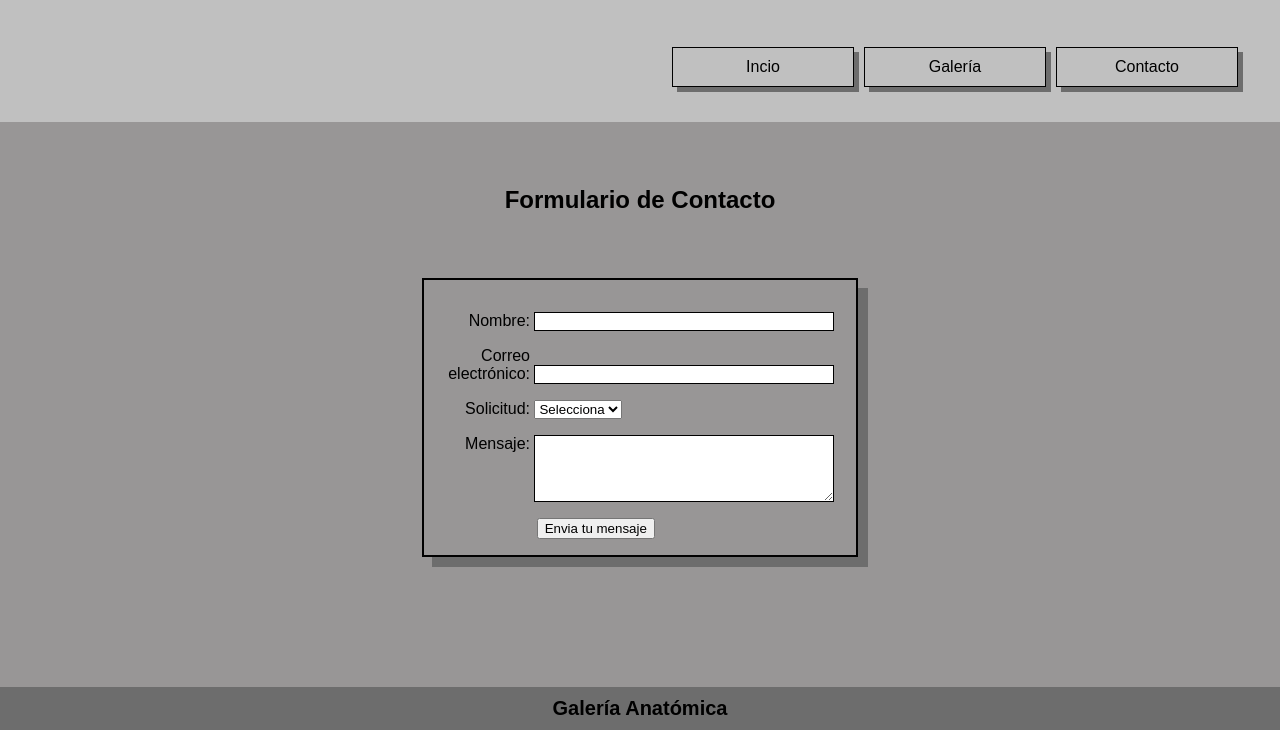
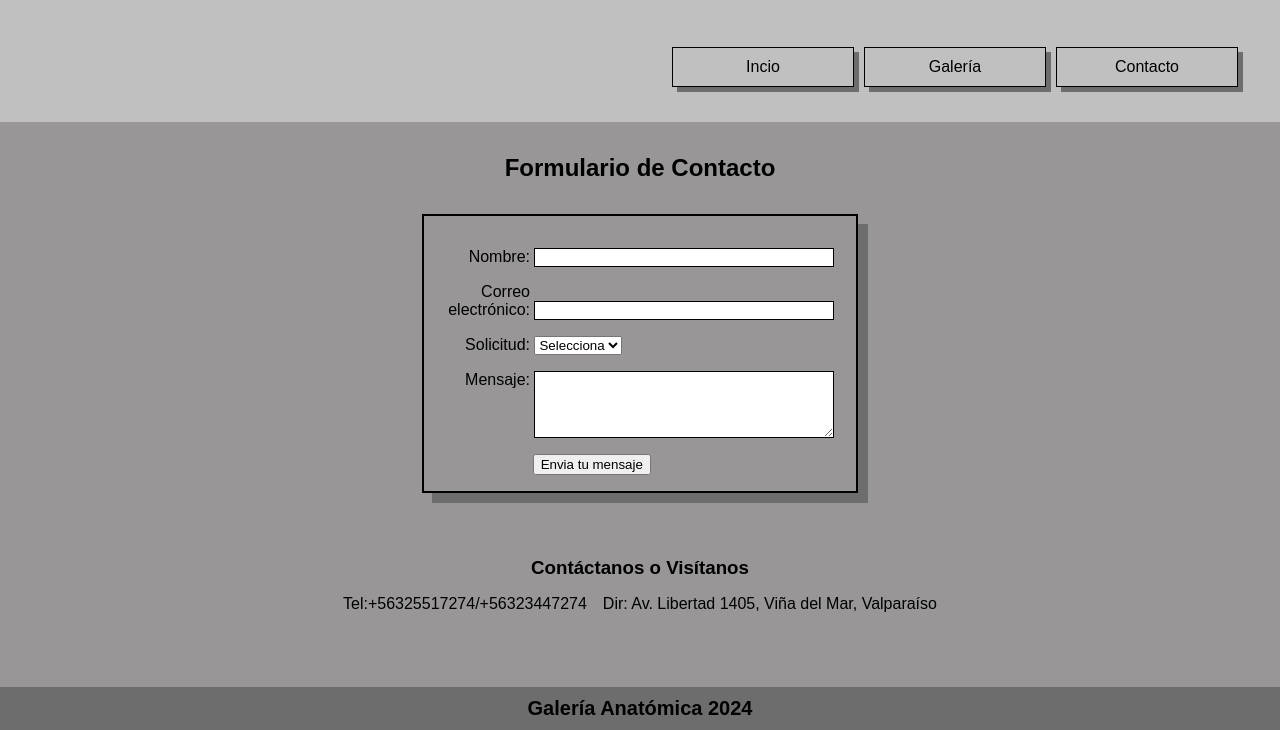
Before and after one commit to JCVasquez90/Galeria-Arte, a plain HTML site: page contacto.html in a window 1280 px wide. Shown: the part 70-800 px from the top of the page. Drawn offline with Linux system fonts and the light colour scheme.

Commit message:
se realizan cambios en pagina de contacto. se modifican y ademas se agregan etiquetas H3 y P con sun respectivos textos. Ademas se modifica el texto de footer de todas las paginas.

```diff
--- a/assets/css/style.css
+++ b/assets/css/style.css
@@ -56,7 +56,7 @@ section {
 }
 
 .contacto {
-  padding: 64px;
+  padding: 32px;
 }
 
 h2 {
@@ -107,7 +107,20 @@ textarea {
 }
 
 button {
-  margin-left: 0.5em;
+  margin-left: 0.2em;
+}
+
+h3 {
+  text-align: center;
+  padding-top: 64px;
+}
+
+div.tel {
+  padding-right: 8px;
+}
+
+div.dir {
+  padding-left: 8px;
 }
 
 footer {
@@ -128,3 +141,9 @@ div.contenedor>img {
   flex: 1 1 30%;
   margin: 1em;
 }
+
+section.contenedor1 {
+  display: flex;
+  padding: 0;
+  justify-content: center;
+}
--- a/contacto.html
+++ b/contacto.html
@@ -22,8 +22,8 @@
     </nav>
   </header>
 
+  <h2 class="contacto">Formulario de Contacto</h2>
 
-  <h2 class="contacto">Formulario de Contacto</h2>
   <form>
     <div>
       <label>Nombre:</label>
@@ -51,8 +51,18 @@
     </div>
   </form>
 
+  <h3>Contáctanos o Visítanos</h3>
 
-  <footer>Galería Anatómica</footer>
+  <section class="contenedor1">
+    <div class="tel">
+      <p>Tel:+56325517274/+56323447274</p>
+    </div>
+    <div class="dir">
+      <p>Dir: Av. Libertad 1405, Viña del Mar, Valparaíso</p>
+    </div>
+  </section>
+
+  <footer>Galería Anatómica 2024</footer>
 </body>
 
 </html>
```
Also changed, not shown: galería.html (+1 -2 lines), index.html (+1 -2 lines).
